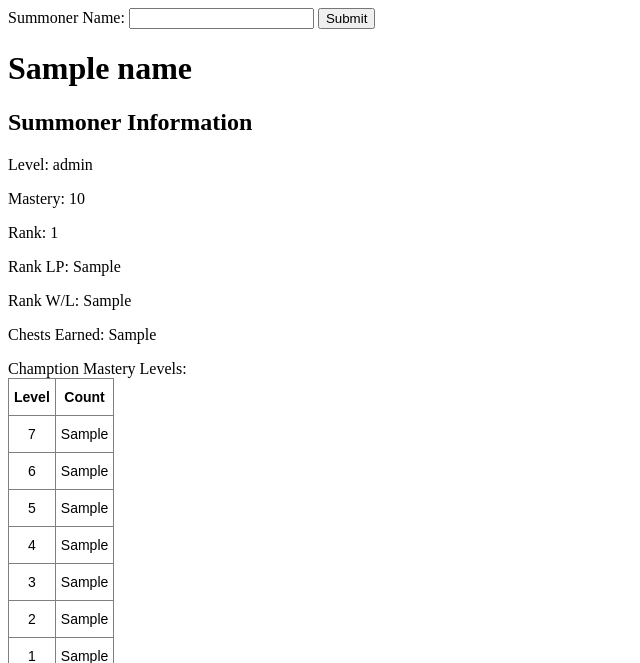
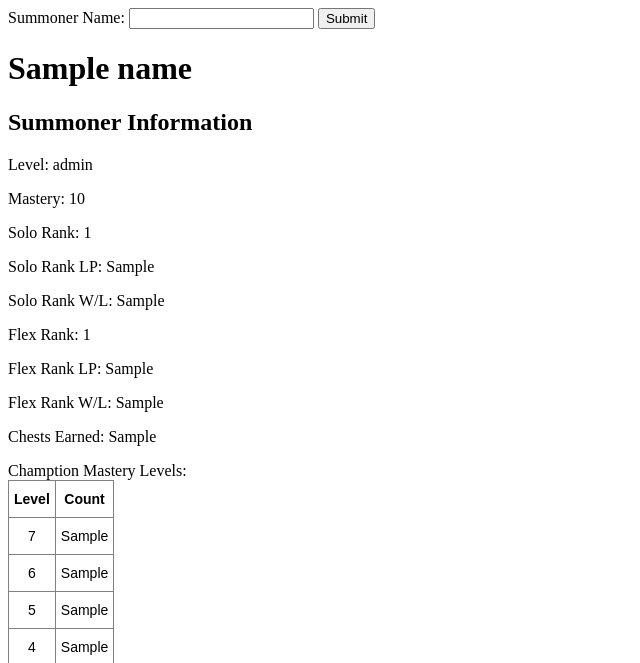
Before and after one commit to atikanc/League-Users, a Django app: template templates/statPage.html in a window 1280 px wide. Shown: the top 663 px of the page, without its empty margins (0-640 px from the left). Run offline with Django 4.2, Linux system fonts and the light colour scheme; tables that the repository leaves empty hold one stand-in row (values such as "Sample post"); the template is opened without the code that fills it: values that come from a table or form of the project are taken from there, most other values are stand-ins (such as "Sample title", 1, 10 or a date in 2020).

Commit message:
Fix Rank Issue (#1)

```diff
--- a/templates/statPage.html
+++ b/templates/statPage.html
@@ -59,9 +59,12 @@
 <h2>Summoner Information</h2>
 <p>Level: {{ Level }}</p>
 <p>Mastery: {{ MasteryScore }}</p>
-<p>Rank: {{ rank }}</p>
-<p>Rank LP: {{ rank_LP }}</p>
-<p>Rank W/L: {{ rank_WL }}</p>
+<p>Solo Rank: {{ rank }}</p>
+<p>Solo Rank LP: {{ rank_LP }}</p>
+<p>Solo Rank W/L: {{ rank_WL }}</p>
+<p>Flex Rank: {{ F_rank }}</p>
+<p>Flex Rank LP: {{ F_rank_LP }}</p>
+<p>Flex Rank W/L: {{ F_rank_WL }}</p>
 <p>Chests Earned: {{ chestsEarned }}</p>
 <p>Chamption Mastery Levels:
     <table class="tg">
```
Also changed, not shown: stats/views.py (+17 -4 lines).
